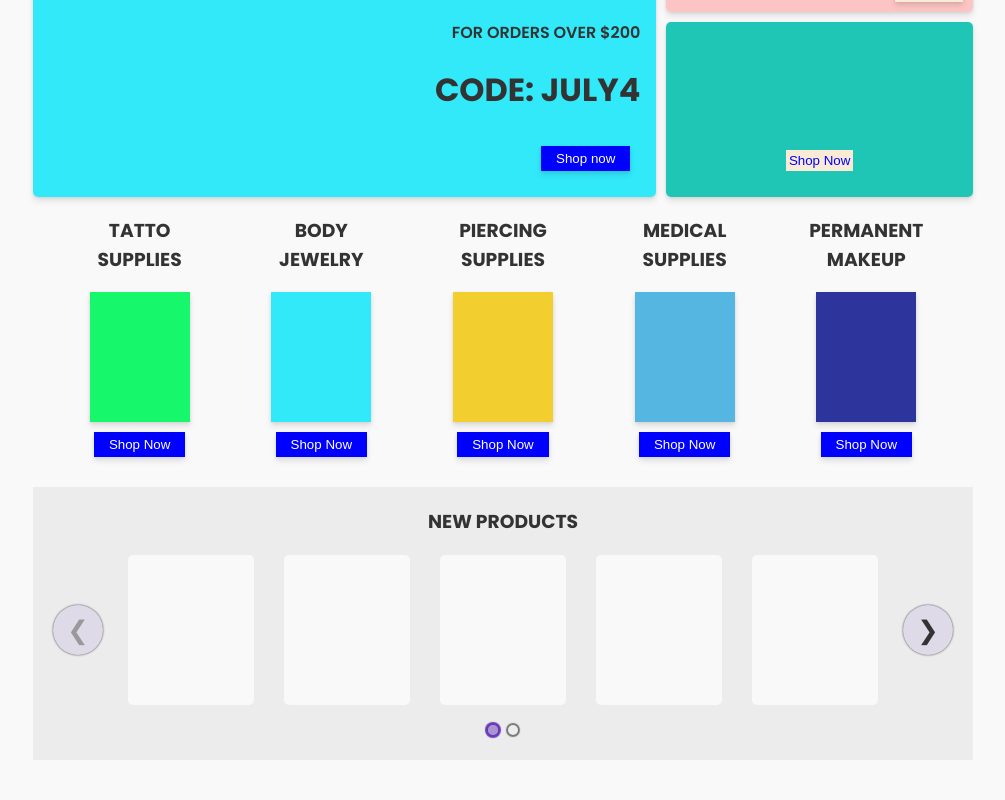
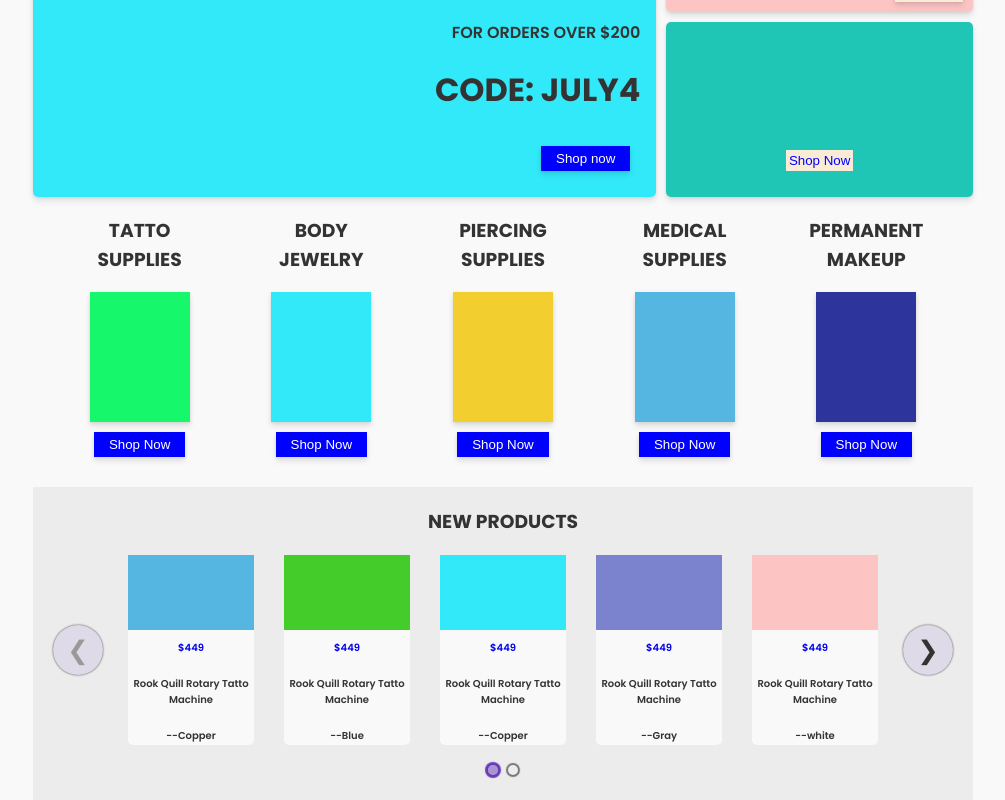
Before and after one commit to Fransi-Kurti/Test, a React (Create React App) app: page / in a window 1280 px wide. Shown: the part 233-1033 px from the top of the page, without its empty margins (137-1142 px from the left). Before the commit the page ends 993 px from the top, so only its background shows below. Built offline with nearby package versions, Linux system fonts and the light colour scheme.

Commit message:
finished

```diff
--- a/src/components/carousel/Carousel.js
+++ b/src/components/carousel/Carousel.js
@@ -1,27 +1,19 @@
 import Carousel from "react-elastic-carousel";
-// import { carouselData } from "./Data";
 
 import CarouselItem from "./CarouselItem";
+import CarouselCart from "./CarouselCart";
+import { carouselData } from "./Data";
 
 const breakPoints = [
   { width: 1, itemsToShow: 1 },
-  { width: 550, itemsToShow: 2 },
+  { width: 550, itemsToShow: 3 },
   { width: 768, itemsToShow: 5 },
-  { width: 1200, itemsToShow: 4 },
 ];
 
 export default function CarouselPart() {
   return (
     <Carousel breakPoints={breakPoints}>
-      <CarouselItem></CarouselItem>
-      <CarouselItem></CarouselItem>
-      <CarouselItem></CarouselItem>
-      <CarouselItem></CarouselItem>
-      <CarouselItem></CarouselItem>
-      <CarouselItem></CarouselItem>
-      <CarouselItem></CarouselItem>
-      <CarouselItem></CarouselItem>
-      <CarouselItem></CarouselItem>
+      {carouselData.map(item=><CarouselItem key={item.id}><CarouselCart image={item.image} title={item.title} price={item.price} description={item.description} /></CarouselItem>)}
     </Carousel>
   );
 }
--- a/src/components/carousel/CarouselCart.js
+++ b/src/components/carousel/CarouselCart.js
@@ -1,7 +1,10 @@
-export default function CarouselCart({image, price}){
+import classes from './CarouselCart.module.css'
+
+export default function CarouselCart({image, price, description, title}){
     return <div className={classes.cartContainer}>
         <img className={classes.cartImage} src={image} alt={title}/>
-        <p className={classes.cartPrice}>{price}</p>
-        <p></p>
+        <p className={classes.cartPrice}><a href='/'>{price}</a></p>
+        <p className={classes.cartDescription}>{description}</p>
+        <p className={classes.cartName}>-{title}</p>
     </div>
 }
--- /dev/null
+++ b/src/components/carousel/CarouselCart.module.css
@@ -0,0 +1,20 @@
+.cartContainer{
+    position: absolute;
+    display: flex;
+    flex-direction: column;
+    justify-content: center;
+    width: 100%;
+    align-items: center;
+    font-size: x-small;
+
+}
+.cartImage{
+    width: 100%;
+    height: 100%;
+    object-fit: cover;
+    max-height: 90px;
+}
+
+.cartPrice a{
+    text-decoration: none;
+}
--- a/src/components/carousel/CarouselItem.js
+++ b/src/components/carousel/CarouselItem.js
@@ -1,14 +1,14 @@
 import styled from "styled-components";
 
 export default styled.div`
+  position: relative;
   display: flex;
   justify-content: center;
   align-items: center;
-  height: 150px;
-  width: 130px;
+  height: 190px;
+  width: 170px;
   background-color: #f9f9f9;
   color: #333;
   margin: 0 15px;
-  font-size: 4em;
   border-radius: 5px;
 `;
--- a/src/components/carousel/Data.js
+++ b/src/components/carousel/Data.js
@@ -19,89 +19,66 @@ export const carouselData = [
         description: 'Rook Quill Rotary Tatto Machine',
         title: '-Blue',
     },
+
     {
         id: 3,
         image: randomImage3,
-        price: '$'+1199.99,
-        description: 'Pre-order - inkjecta Flite X1',
-        title: 'wireless Tatto Machine',
-    },
-    {
-        id: 3,
-        image: randomImage4,
-        price: '$'+1199.99,
-        description: 'Pre-order - inkjecta Flite X1',
-        title: 'wireless Tatto Machine',
-    },
-    {
-        id: 3,
-        image: randomImage5,
-        price: '$'+1199.99,
-        description: 'Pre-order - inkjecta Flite X1',
-        title: 'wireless Tatto Machine',
-    },
-    {
-        id: 3,
-        image: randomImage3,
-        price: '$'+1199.99,
-        description: 'Pre-order - inkjecta Flite X1',
-        title: 'wireless Tatto Machine',
-    },
-    {
-        id: 3,
-        image: randomImage4,
-        price: '$'+1199.99,
-        description: 'Pre-order - inkjecta Flite X1',
-        title: 'wireless Tatto Machine',
-    },
-    {
-        id: 3,
-        image: randomImage5,
-        price: '$'+1199.99,
-        description: 'Pre-order - inkjecta Flite X1',
-        title: 'wireless Tatto Machine',
-    },
-    {
-        id: 1,
-        image: randomImage1,
         price: '$'+449,
         description: 'Rook Quill Rotary Tatto Machine',
         title: '-Copper',
     },
     {
-        id: 2,
-        image: randomImage2,
+        id: 4,
+        image: randomImage4,
         price: '$'+449,
         description: 'Rook Quill Rotary Tatto Machine',
-        title: '-Blue',
+        title: '-Gray',
     },
     {
-        id: 3,
-        image: randomImage3,
-        price: '$'+1199.99,
-        description: 'Pre-order - inkjecta Flite X1',
-        title: 'wireless Tatto Machine',
+        id: 5,
+        image: randomImage5,
+        price: '$'+449,
+        description: 'Rook Quill Rotary Tatto Machine',
+        title: '-white',
     },
     {
-        id: 3,
-        image: randomImage4,
-        price: '$'+1199.99,
-        description: 'Pre-order - inkjecta Flite X1',
-        title: 'wireless Tatto Machine',
+        id: 6,
+        image: randomImage3,
+        price: '$'+449,
+        description: 'Rook Quill Rotary Tatto Machine',
+        title: '-Copper',
     },
     {
-        id: 3,
-        image: randomImage5,
-        price: '$'+1199.99,
-        description: 'Pre-order - inkjecta Flite X1',
-        title: 'wireless Tatto Machine',
+        id: 7,
+        image: randomImage4,
+        price: '$'+449,
+        description: 'Rook Quill Rotary Tatto Machine',
+        title: '-Gray',
     },
     {
-        id: 3,
+        id: 8,
         image: randomImage3,
-        price: '$'+1199.99,
-        description: 'Pre-order - inkjecta Flite X1',
-        title: 'wireless Tatto Machine',
+        price: '$'+449,
+        description: 'Rook Quill Rotary Tatto Machine',
+        title: '-Copper',
+    },
+    {
+        id: 9,
+        image: randomImage4,
+        price: '$'+449,
+        description: 'Rook Quill Rotary Tatto Machine',
+        title: '-Gray',
     },
 
+    {
+        id: 10,
+        image: randomImage1,
+        price: '$'+449,
+        description: 'Rook Quill Rotary Tatto Machine',
+        title: '-Gray',
+    },
+
+
+
+
 ]
```
